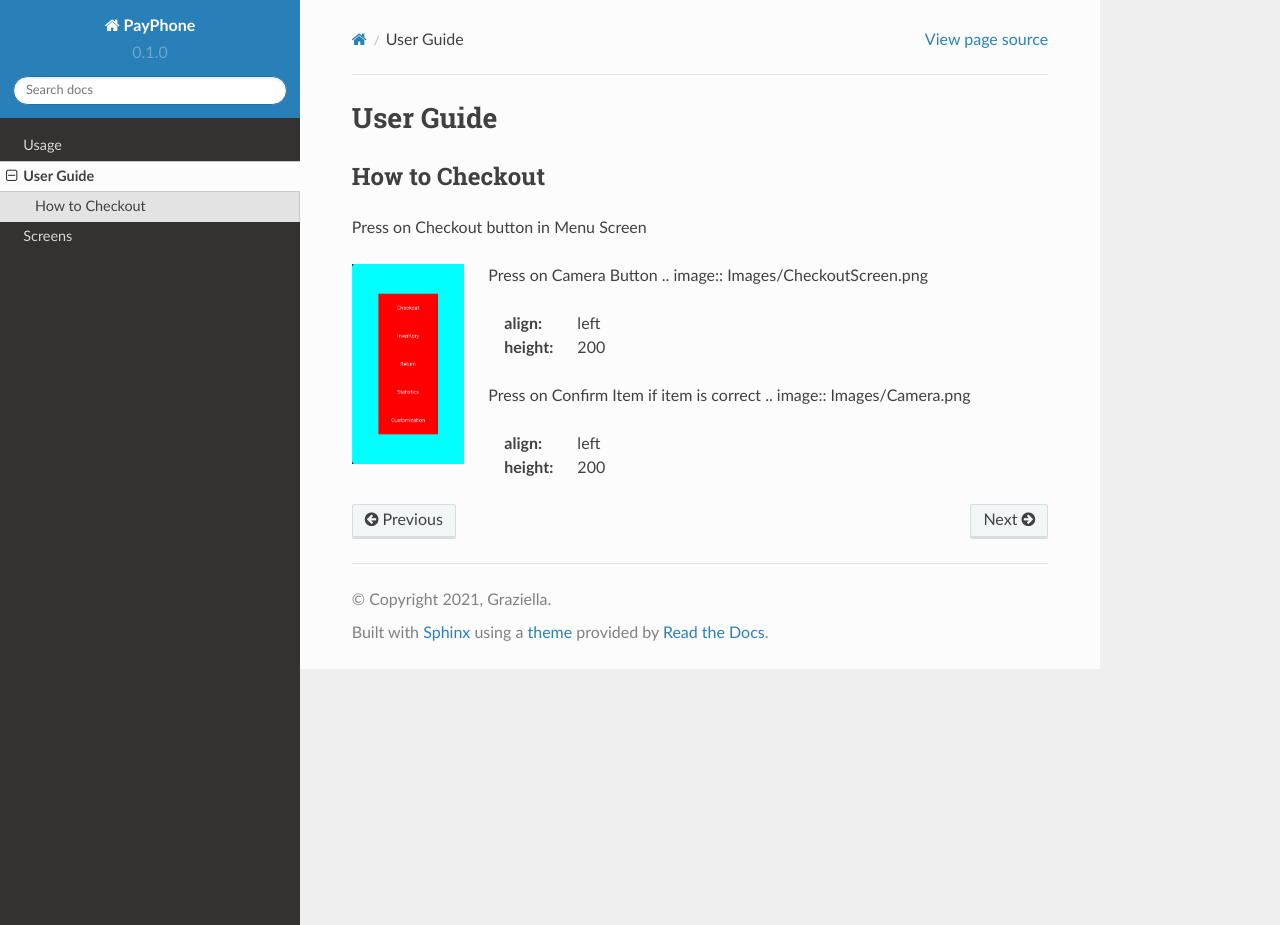
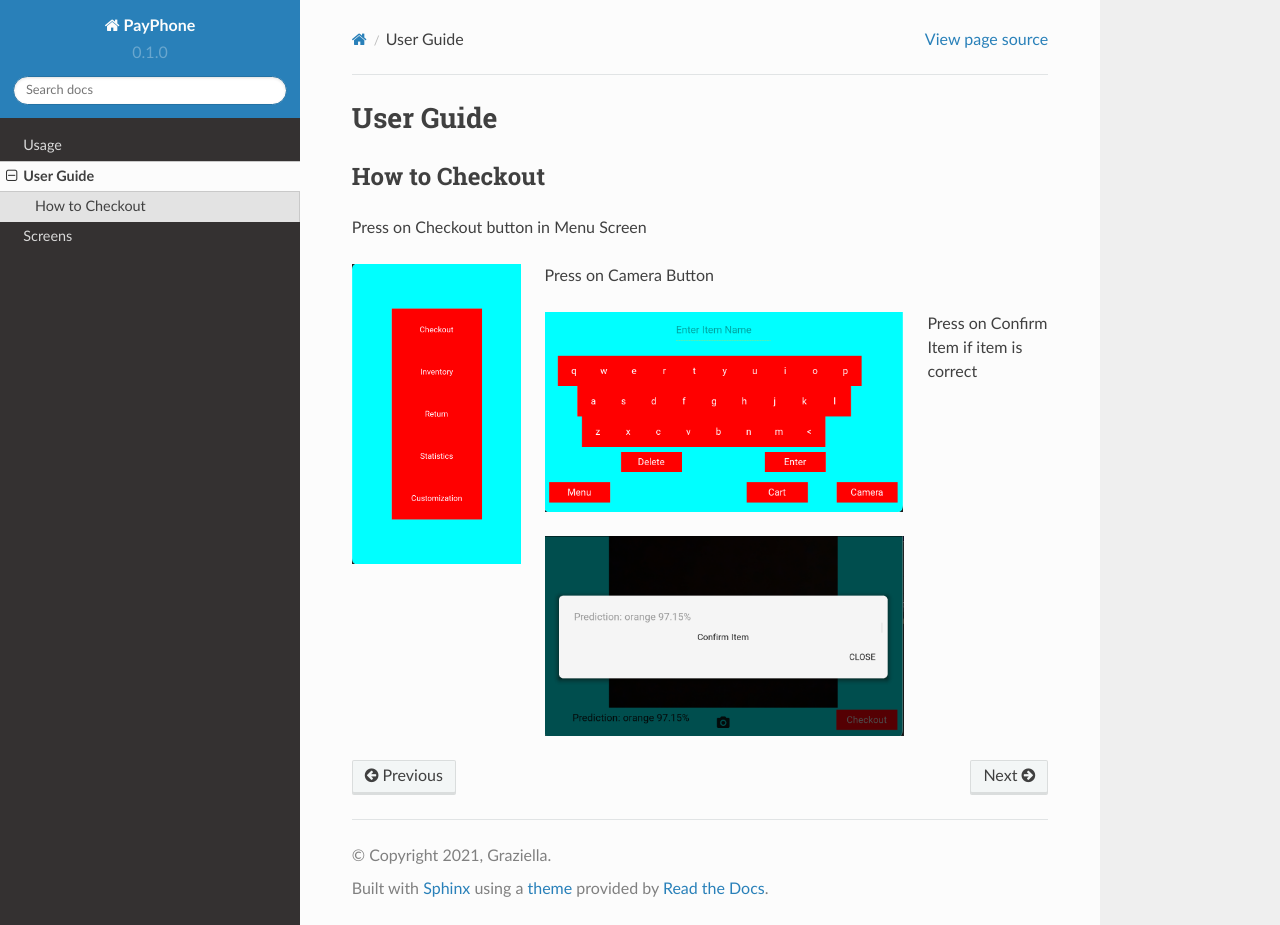
Before and after one commit to Group-3-POS/POS-Documentation, a Sphinx documentation site: the page built from docs/source/userguide.rst, in a window 1280 px wide and 925 px high. Built offline with Sphinx 7.4.7 and the Read the Docs theme 2.0.0, drawn with Linux system fonts in a browser that asks for light colours.

Commit message:
Update userguide.rst

```diff
--- a/docs/source/userguide.rst
+++ b/docs/source/userguide.rst
@@ -8,16 +8,18 @@ Press on Checkout button in Menu Screen
 
 .. image:: Images/Menuscreen.png
     :align: left
-    :height: 200
+    :height: 300
 
 
 Press on Camera Button
+
 .. image:: Images/CheckoutScreen.png
     :align: left
     :height: 200
 
 
 Press on Confirm Item if item is correct
+
 .. image:: Images/Camera.png
     :align: left
     :height: 200
```
